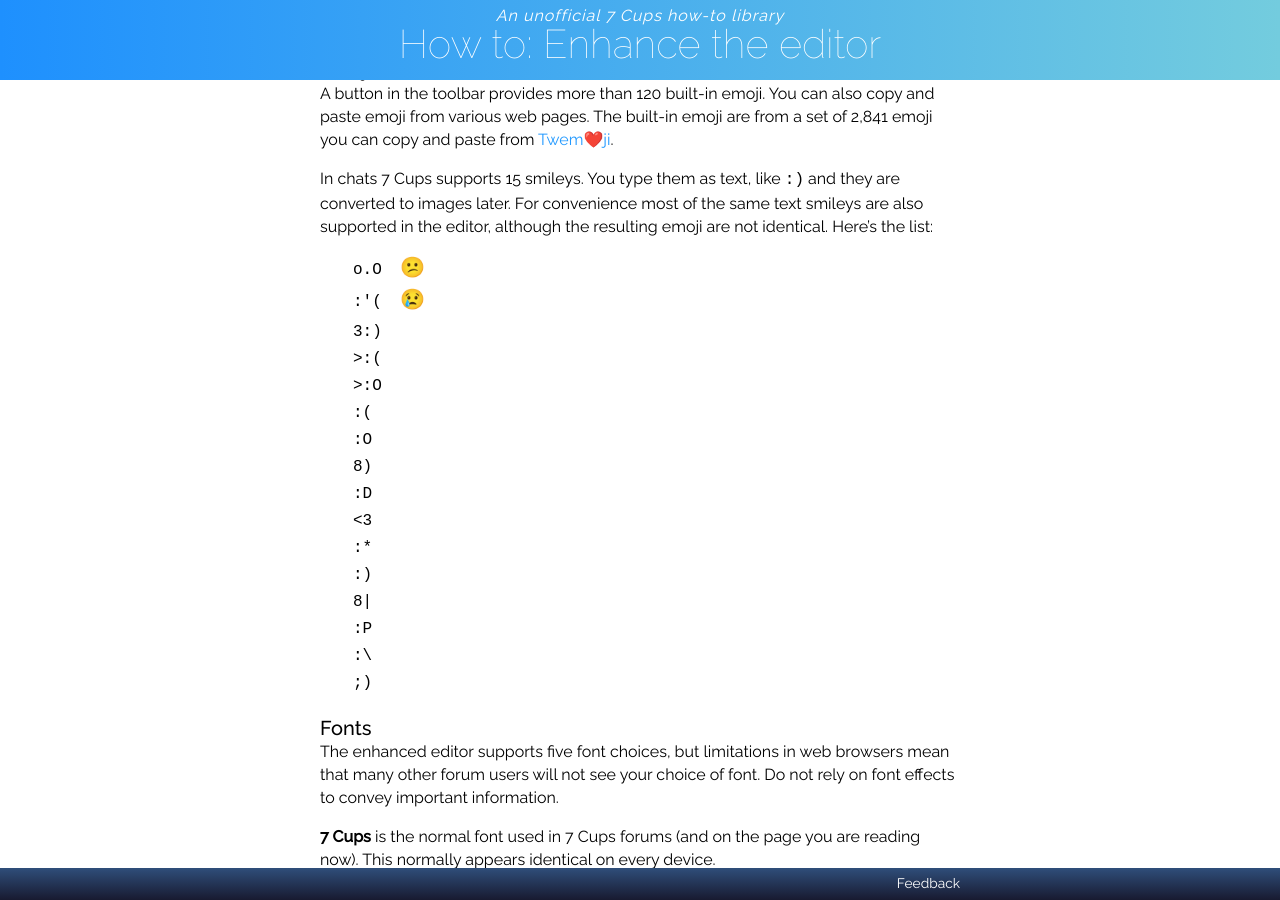
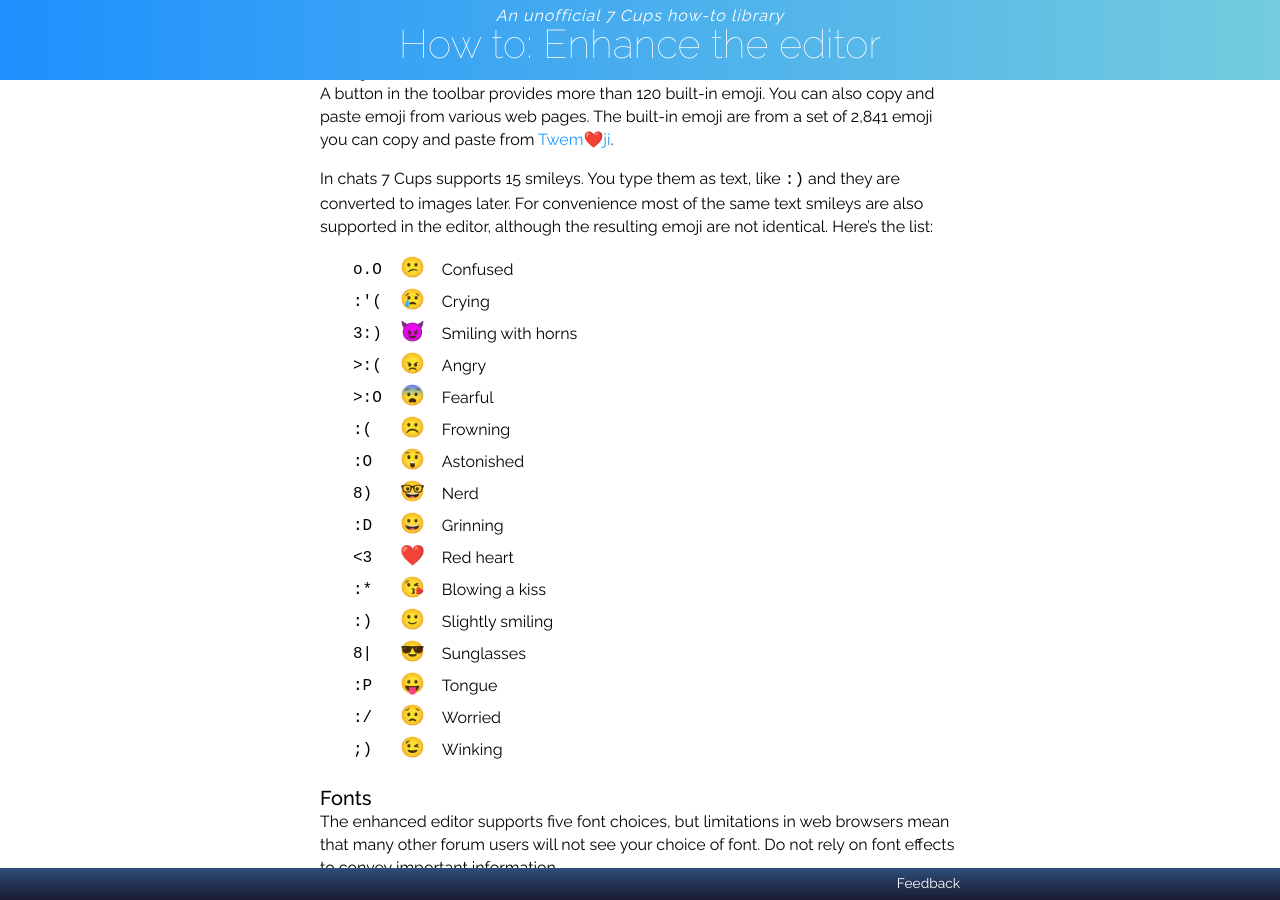
Before and after one commit to RarelyCharlie/rarelycharlie.github.io, a Jekyll site: the page built from _draft/editor.md, in a window 1280 px wide and 900 px high, scrolled down 2616 px. Built offline with Jekyll 4.4.1, drawn with Linux system fonts in a browser that asks for light colours; emoji names are drawn with the system emoji font.

Commit message:
emoji names

```diff
--- a/_draft/editor.md
+++ b/_draft/editor.md
@@ -117,22 +117,22 @@ A button in the toolbar provides more than 120 built-in emoji. You can also copy
 
 In chats 7 Cups supports 15 smileys. You type them as text, like `:)` and they are converted to images later. For convenience most of the same text smileys are also supported in the editor, although the resulting emoji are not identical. Here's the list:
 
-|`o.O`|![](https://twemoji.maxcdn.com/2/72x72/1f615.png)
-|`:'(`|![](https://twemoji.maxcdn.com/2/72x72/1f622.png)
-|`3:)`|[](https://twemoji.maxcdn.com/2/72x72/1f608.png)
-|`>:(`|[](https://twemoji.maxcdn.com/2/72x72/1f620.png)
-|`>:O`|[](https://twemoji.maxcdn.com/2/72x72/1f628.png)
-|`:(`|[](https://twemoji.maxcdn.com/2/72x72/2639.png)
-|`:O`|[](https://twemoji.maxcdn.com/2/72x72/1f632.png)
-|`8)`|[](https://twemoji.maxcdn.com/2/72x72/1f913.png)
-|`:D`|[](https://twemoji.maxcdn.com/2/72x72/1f600.png)
-|`<3`|[](https://twemoji.maxcdn.com/2/72x72/2764.png)
-|`:*`|[](https://twemoji.maxcdn.com/2/72x72/1f618.png)
-|`:)`|[](https://twemoji.maxcdn.com/2/72x72/1f642.png)
-|`8|`|[](https://twemoji.maxcdn.com/2/72x72/1f60e.png)
-|`:P`|[](https://twemoji.maxcdn.com/2/72x72/1f61b.png)
-|`:\`|[](https://twemoji.maxcdn.com/2/72x72/1f61f.png)
-|`;)`|[](https://twemoji.maxcdn.com/2/72x72/1f609.png)
+|`o.O`|![](https://twemoji.maxcdn.com/2/72x72/1f615.png)|Confused
+|`:'(`|![](https://twemoji.maxcdn.com/2/72x72/1f622.png)|Crying
+|`3:)`|![](https://twemoji.maxcdn.com/2/72x72/1f608.png)|Smiling with horns
+|`>:(`|![](https://twemoji.maxcdn.com/2/72x72/1f620.png)|Angry
+|`>:O`|![](https://twemoji.maxcdn.com/2/72x72/1f628.png)|Fearful
+|`:(`|![](https://twemoji.maxcdn.com/2/72x72/2639.png)|Frowning
+|`:O`|![](https://twemoji.maxcdn.com/2/72x72/1f632.png)|Astonished
+|`8)`|![](https://twemoji.maxcdn.com/2/72x72/1f913.png)|Nerd
+|`:D`|![](https://twemoji.maxcdn.com/2/72x72/1f600.png)|Grinning
+|`<3`|![](https://twemoji.maxcdn.com/2/72x72/2764.png)|Red heart
+|`:*`|![](https://twemoji.maxcdn.com/2/72x72/1f618.png)|Blowing a kiss
+|`:)`|![](https://twemoji.maxcdn.com/2/72x72/1f642.png)|Slightly smiling
+|`8|`|![](https://twemoji.maxcdn.com/2/72x72/1f60e.png)|Sunglasses
+|`:P`|![](https://twemoji.maxcdn.com/2/72x72/1f61b.png)|Tongue
+|`:/`|![](https://twemoji.maxcdn.com/2/72x72/1f61f.png)|Worried
+|`;)`|![](https://twemoji.maxcdn.com/2/72x72/1f609.png)|Winking
 
 ### Fonts
 The enhanced editor supports five font choices, but limitations in web browsers mean that many other forum users will not see your choice of font. Do not rely on font effects to convey important information.
```
